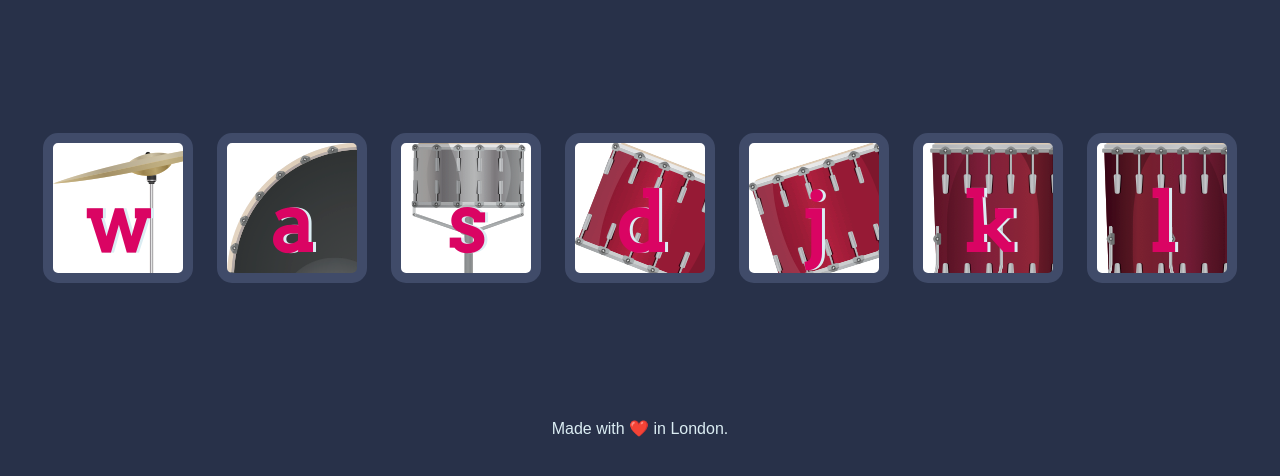
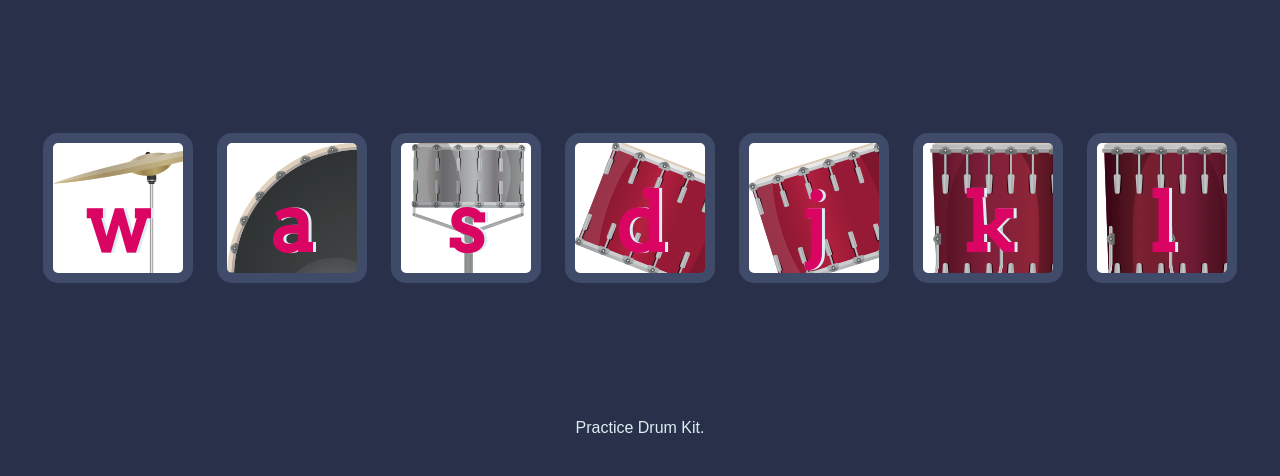
Before and after one commit to hothbar/Personal-Projects, a plain HTML site: page index.html in a window 1280 px wide. Shown: the part 156-632 px from the top of the page. Drawn offline with Linux system fonts and the light colour scheme.

Commit message:
Made some few changes

```diff
--- a/index.html
+++ b/index.html
@@ -23,7 +23,7 @@
 
 
   <footer>
-    Made with ❤️ in London.
+    Practice Drum Kit.
   </footer>
   <script src="index.js"></script>
 </body>
```
